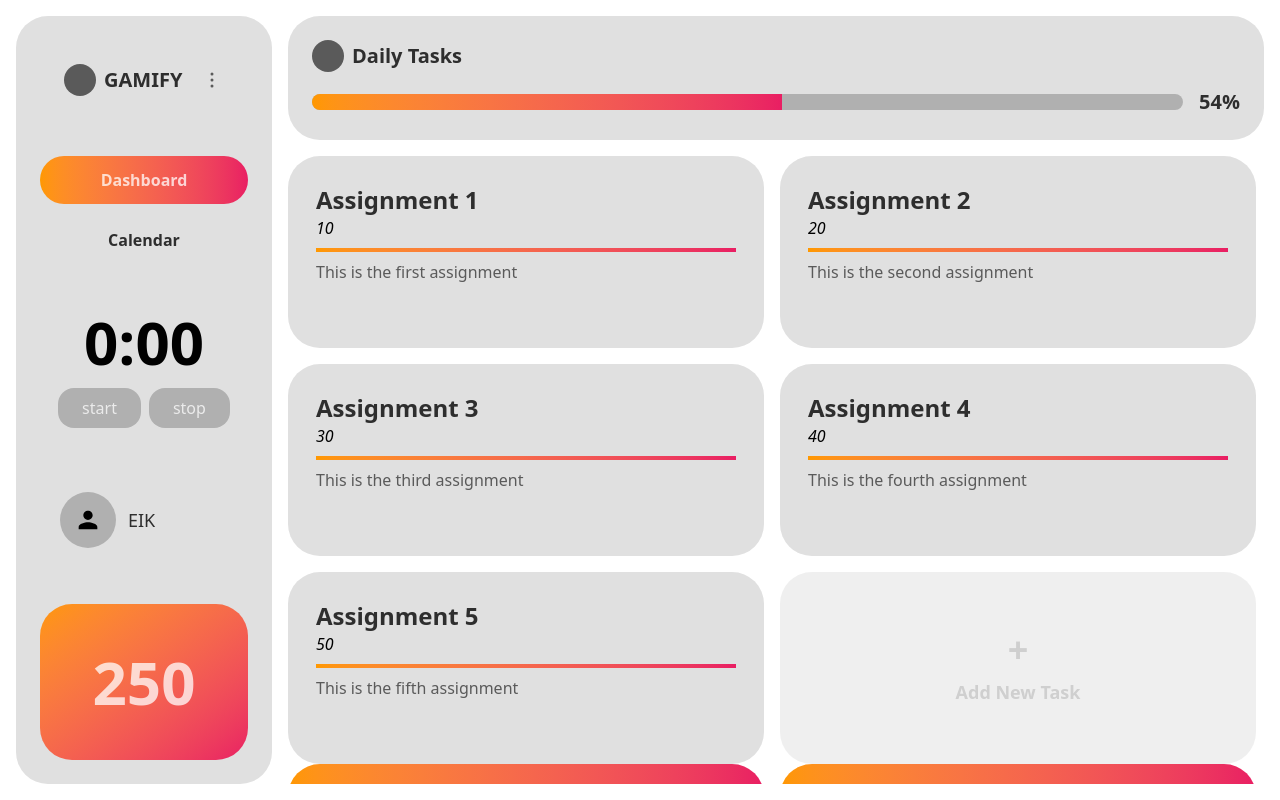
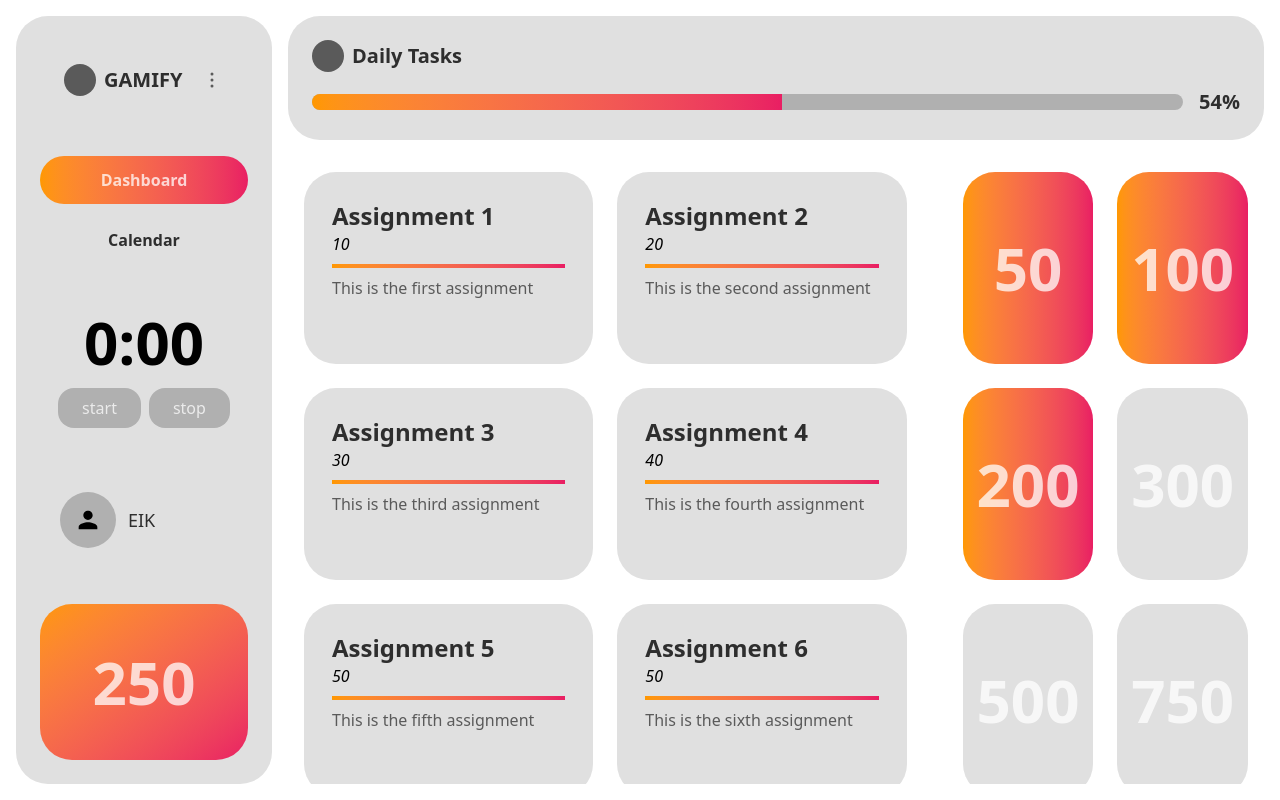
Before and after one commit to dolphinalt/gamify, a React (Vite) app in the folder gamify/: page / in a window 1280 px wide. Built offline with nearby package versions, Linux system fonts and the light colour scheme.

Commit message:
fix up some UI aesthetics stuff

```diff
--- a/gamify/src/App.tsx
+++ b/gamify/src/App.tsx
@@ -27,7 +27,7 @@ const App = () => {
       </div>
 
       {/* Main Content */}
-      <div className="flex-1 flex flex-col gap-4 overflow-hidden">
+      <div className="flex-1 flex flex-col gap-4 overflow-visible">
         {/* Daily Tasks Card */}
         <div className="flex-shrink-0">
           <DailyTasksCard progress={dailyProgress} />
@@ -46,10 +46,10 @@ const App = () => {
         )}
 
         {activeView === "dashboard" && (
-          <div className="flex-1 flex gap-4 min-h-0 overflow-hidden">
+          <div className="flex-1 flex gap-4 min-h-0 overflow-visible">
             {/* Tasks Grid */}
-            <div className="flex-[2] min-w-0 overflow-y-auto pr-2">
-              <div className="grid grid-cols-2 gap-4">
+            <div className="flex-[2] min-w-0 pr-2 overflow-y-auto overflow-x-visible">
+              <div className="grid grid-cols-2 gap-6 p-4 pb-8">
                 <Card
                   type="task"
                   title="Assignment 1"
@@ -80,17 +80,49 @@ const App = () => {
                   description="This is the fifth assignment"
                   points={50}
                 />
+                <Card
+                  type="task"
+                  title="Assignment 6"
+                  description="This is the sixth assignment"
+                  points={50}
+                />
+                <Card
+                  type="task"
+                  title="Assignment 7"
+                  description="This is the seventh assignment"
+                  points={50}
+                />
+                <Card
+                  type="task"
+                  title="Assignment 8"
+                  description="This is the eighth assignment"
+                  points={50}
+                />
+                <Card
+                  type="task"
+                  title="Assignment 9"
+                  description="This is the ninth assignment"
+                  points={50}
+                />
+                <Card
+                  type="task"
+                  title="Assignment 10"
+                  description="This is the tenth assignment"
+                  points={50}
+                />
                 <Card type="new" />
               </div>
-              <div className="flex-1 min-w-0">
-                <div className="grid grid-cols-1 gap-4 md:grid-cols-2 lg:grid-cols-2">
+            </div>
+
+            {/* Rewards Grid */}
+            <div className="flex-1 min-w-0 overflow-y-auto overflow-x-visible">
+              <div className="grid grid-cols-2 gap-6 p-4 pb-8">
                 <RewardCard points={50} active={currentPoints >= 50} />
                 <RewardCard points={100} active={currentPoints >= 100} />
                 <RewardCard points={200} active={currentPoints >= 200} />
                 <RewardCard points={300} active={currentPoints >= 300} />
                 <RewardCard points={500} active={currentPoints >= 500} />
                 <RewardCard points={750} active={currentPoints >= 750} />
-                </div>
               </div>
             </div>
           </div>
```
Lines whose indentation alone changed are shown as unchanged.
